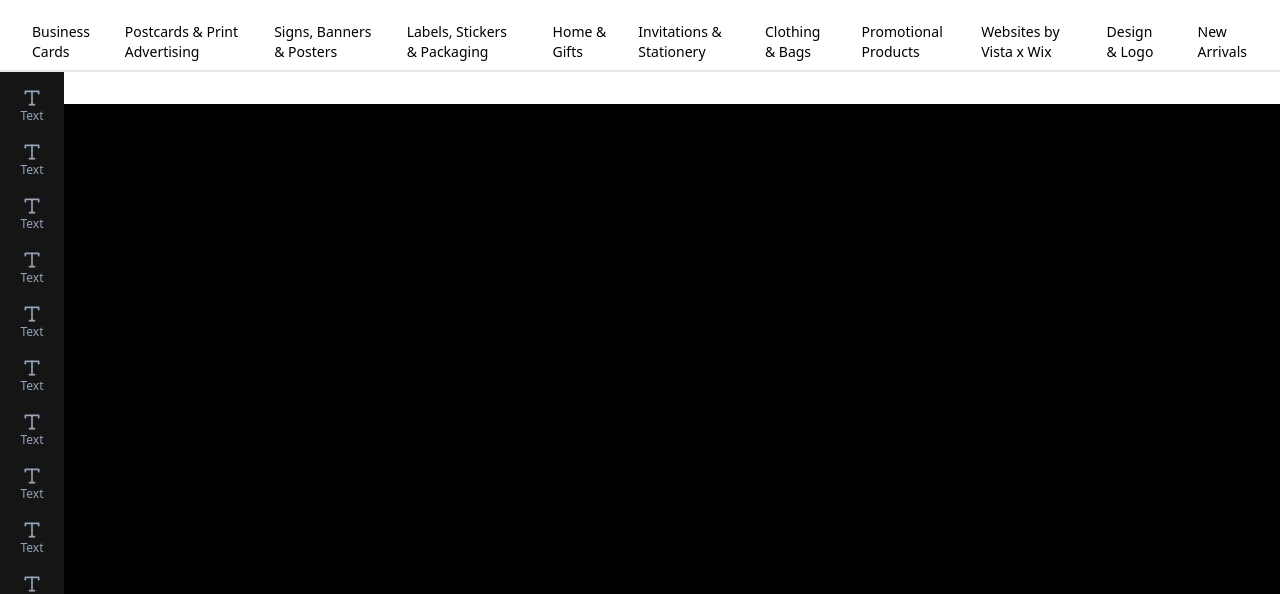
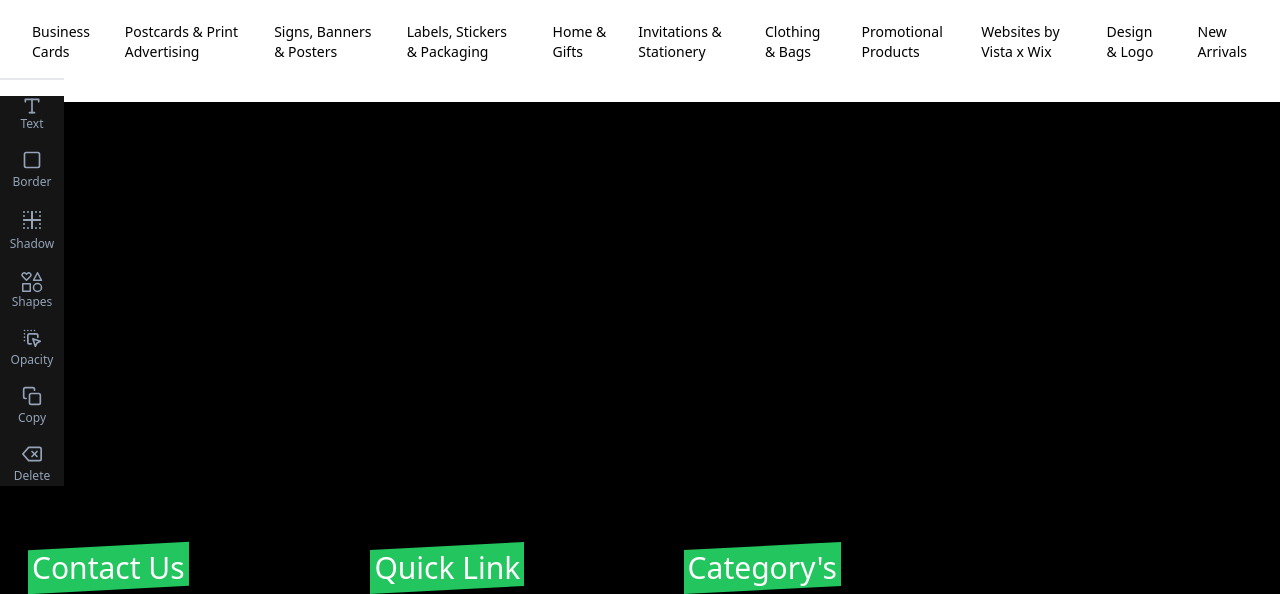
Before and after one commit to zaheershaikh936/Cardify-frontend, a React (Vite) app: page /design in a window 1280 px wide. Shown: the part 220-814 px from the top of the page. Built offline with nearby package versions, Linux system fonts and the light colour scheme.

Commit message:
left side menu ui is done

```diff
--- a/src/components/design/CustomDesign.tsx
+++ b/src/components/design/CustomDesign.tsx
@@ -6,8 +6,10 @@ import LeftMenu from './LeftMenu';
 const CustomDesign = () => {
     return (
         <>
-            <div className='w-full h-full'>
-                <LeftMenu />
+            <div>
+                <div className='[float:left] min-w-[5%] max-w-auto  w-auto'>
+                    <LeftMenu />
+                </div>
             </div>
         </>
     )
--- a/src/components/design/LeftMenu.tsx
+++ b/src/components/design/LeftMenu.tsx
@@ -3,8 +3,8 @@ import React from 'react';
 const LeftMenu = () => {
     return (
         <>
-            <div className='border-t-2 w-full'>
-                <div className='[background-color:#151515] [float:left] min-w-[5%] max-w-auto  w-auto text-white'>
+            <div className='border-t-2 w-full mt-2'>
+                <div className='[background-color:#151515] text-white'>
                     <ul>
                         <li className='mt-4 mb-4'>
                             <button className='w-full text-slate-400 hover:text-white'>
@@ -17,72 +17,48 @@ const LeftMenu = () => {
                         <li className='mt-4 mb-4'>
                             <button className='w-full text-slate-400 hover:text-white'>
                                 <center>
-                                    <svg className="h-5 w-5" viewBox="0 0 24 24" fill="none" stroke="currentColor" stroke-width="2" stroke-linecap="round" stroke-linejoin="round">  <polyline points="4 7 4 4 20 4 20 7" />  <line x1="9" y1="20" x2="15" y2="20" />  <line x1="12" y1="4" x2="12" y2="20" /></svg>
-                                    <p className='text-xs'>Text</p>
+                                    <svg className="h-5 w-5"  viewBox="0 0 24 24"  fill="none"  stroke="currentColor"  stroke-width="2"  stroke-linecap="round"  stroke-linejoin="round">  <rect x="3" y="3" width="18" height="18" rx="2" ry="2" /></svg>
+                                    <p className='mt-1 text-xs'>Border</p>
                                 </center>
                             </button>
                         </li>
                         <li className='mt-4 mb-4'>
                             <button className='w-full text-slate-400 hover:text-white'>
                                 <center>
-                                    <svg className="h-5 w-5" viewBox="0 0 24 24" fill="none" stroke="currentColor" stroke-width="2" stroke-linecap="round" stroke-linejoin="round">  <polyline points="4 7 4 4 20 4 20 7" />  <line x1="9" y1="20" x2="15" y2="20" />  <line x1="12" y1="4" x2="12" y2="20" /></svg>
-                                    <p className='text-xs'>Text</p>
+                                    <svg className="h-6 w-6"  width="24" height="24" viewBox="0 0 24 24" stroke-width="2" stroke="currentColor" fill="none" stroke-linecap="round" stroke-linejoin="round">  <path stroke="none" d="M0 0h24v24H0z"/>  <line x1="4" y1="12" x2="20" y2="12" />  <line x1="12" y1="4" x2="12" y2="20" />  <g stroke-dasharray=".001 4">  <line x1="4" y1="4" x2="20" y2="4" />  <line x1="4" y1="20" x2="4" y2="4" />  <line x1="20" y1="20" x2="4" y2="20" />  <line x1="20" y1="4" x2="20" y2="20" />  </g></svg>
+                                    <p className='mt-1 text-xs'>Shadow</p>
                                 </center>
                             </button>
                         </li>
                         <li className='mt-4 mb-4'>
                             <button className='w-full text-slate-400 hover:text-white'>
                                 <center>
-                                    <svg className="h-5 w-5" viewBox="0 0 24 24" fill="none" stroke="currentColor" stroke-width="2" stroke-linecap="round" stroke-linejoin="round">  <polyline points="4 7 4 4 20 4 20 7" />  <line x1="9" y1="20" x2="15" y2="20" />  <line x1="12" y1="4" x2="12" y2="20" /></svg>
-                                    <p className='text-xs'>Text</p>
+                                    <svg xmlns="http://www.w3.org/2000/svg" width="24" height="24" viewBox="0 0 24 24"><path fill="none" stroke="currentColor" stroke-width="1.5" stroke-linejoin="round" d="m6.5 4.25.75-.75a2.121 2.121 0 0 1 3 3L6.5 10.25 2.75 6.5a2.121 2.121 0 0 1 3-3l.75.75zm7 6 4-7.5 4 7.5h-8zm-10.75 3.5h7.5v7.5h-7.5v-7.5zm14.75-.25a4 4 0 1 0 0 8 4 4 0 0 0 0-8z"></path></svg>
+                                    <p className='text-xs'>Shapes</p>
                                 </center>
                             </button>
                         </li>
                         <li className='mt-4 mb-4'>
                             <button className='w-full text-slate-400 hover:text-white'>
                                 <center>
-                                    <svg className="h-5 w-5" viewBox="0 0 24 24" fill="none" stroke="currentColor" stroke-width="2" stroke-linecap="round" stroke-linejoin="round">  <polyline points="4 7 4 4 20 4 20 7" />  <line x1="9" y1="20" x2="15" y2="20" />  <line x1="12" y1="4" x2="12" y2="20" /></svg>
-                                    <p className='text-xs'>Text</p>
+                                    <svg className="h-5 w-5"  width="24" height="24" viewBox="0 0 24 24" stroke-width="2" stroke="currentColor" fill="none" stroke-linecap="round" stroke-linejoin="round">  <path stroke="none" d="M0 0h24v24H0z"/>  <path d="M15 7v-4h-12v12.01h4" stroke-dasharray=".001 4" />  <path d="M19 11v-2a2 2 0 0 0 -2 -2h-8a2 2 0 0 0 -2 2v8a2 2 0 0 0 2 2h2" />  <path d="M13 13l9 3l-4 2l-2 4l-3 -9" /></svg>
+                                    <p className='mt-1 text-xs'>Opacity</p>
                                 </center>
                             </button>
                         </li>
                         <li className='mt-4 mb-4'>
                             <button className='w-full text-slate-400 hover:text-white'>
                                 <center>
-                                    <svg className="h-5 w-5" viewBox="0 0 24 24" fill="none" stroke="currentColor" stroke-width="2" stroke-linecap="round" stroke-linejoin="round">  <polyline points="4 7 4 4 20 4 20 7" />  <line x1="9" y1="20" x2="15" y2="20" />  <line x1="12" y1="4" x2="12" y2="20" /></svg>
-                                    <p className='text-xs'>Text</p>
+                                    <svg className="h-5 w-5"  viewBox="0 0 24 24"  fill="none"  stroke="currentColor"  stroke-width="2"  stroke-linecap="round"  stroke-linejoin="round">  <rect x="9" y="9" width="13" height="13" rx="2" ry="2" />  <path d="M5 15H4a2 2 0 0 1-2-2V4a2 2 0 0 1 2-2h9a2 2 0 0 1 2 2v1" /></svg>
+                                    <p className='mt-1 text-xs'>Copy</p>
                                 </center>
                             </button>
                         </li>
                         <li className='mt-4 mb-4'>
                             <button className='w-full text-slate-400 hover:text-white'>
                                 <center>
-                                    <svg className="h-5 w-5" viewBox="0 0 24 24" fill="none" stroke="currentColor" stroke-width="2" stroke-linecap="round" stroke-linejoin="round">  <polyline points="4 7 4 4 20 4 20 7" />  <line x1="9" y1="20" x2="15" y2="20" />  <line x1="12" y1="4" x2="12" y2="20" /></svg>
-                                    <p className='text-xs'>Text</p>
-                                </center>
-                            </button>
-                        </li>
-                        <li className='mt-4 mb-4'>
-                            <button className='w-full text-slate-400 hover:text-white'>
-                                <center>
-                                    <svg className="h-5 w-5" viewBox="0 0 24 24" fill="none" stroke="currentColor" stroke-width="2" stroke-linecap="round" stroke-linejoin="round">  <polyline points="4 7 4 4 20 4 20 7" />  <line x1="9" y1="20" x2="15" y2="20" />  <line x1="12" y1="4" x2="12" y2="20" /></svg>
-                                    <p className='text-xs'>Text</p>
-                                </center>
-                            </button>
-                        </li>
-                        <li className='mt-4 mb-4'>
-                            <button className='w-full text-slate-400 hover:text-white'>
-                                <center>
-                                    <svg className="h-5 w-5" viewBox="0 0 24 24" fill="none" stroke="currentColor" stroke-width="2" stroke-linecap="round" stroke-linejoin="round">  <polyline points="4 7 4 4 20 4 20 7" />  <line x1="9" y1="20" x2="15" y2="20" />  <line x1="12" y1="4" x2="12" y2="20" /></svg>
-                                    <p className='text-xs'>Text</p>
-                                </center>
-                            </button>
-                        </li>
-                        <li className='mt-4 mb-4'>
-                            <button className='w-full text-slate-400 hover:text-white'>
-                                <center>
-                                    <svg className="h-5 w-5" viewBox="0 0 24 24" fill="none" stroke="currentColor" stroke-width="2" stroke-linecap="round" stroke-linejoin="round">  <polyline points="4 7 4 4 20 4 20 7" />  <line x1="9" y1="20" x2="15" y2="20" />  <line x1="12" y1="4" x2="12" y2="20" /></svg>
-                                    <p className='text-xs'>Text</p>
+                                    <svg className="h-5 w-5"  viewBox="0 0 24 24"  fill="none"  stroke="currentColor"  stroke-width="2"  stroke-linecap="round"  stroke-linejoin="round">  <path d="M21 4H8l-7 8 7 8h13a2 2 0 0 0 2-2V6a2 2 0 0 0-2-2z" />  <line x1="18" y1="9" x2="12" y2="15" />  <line x1="12" y1="9" x2="18" y2="15" /></svg>
+                                    <p className='mt-1 text-xs'>Delete</p>
                                 </center>
                             </button>
                         </li>
```
Also changed, not shown: 1 other file (tests, documents, lock files or other folders).
